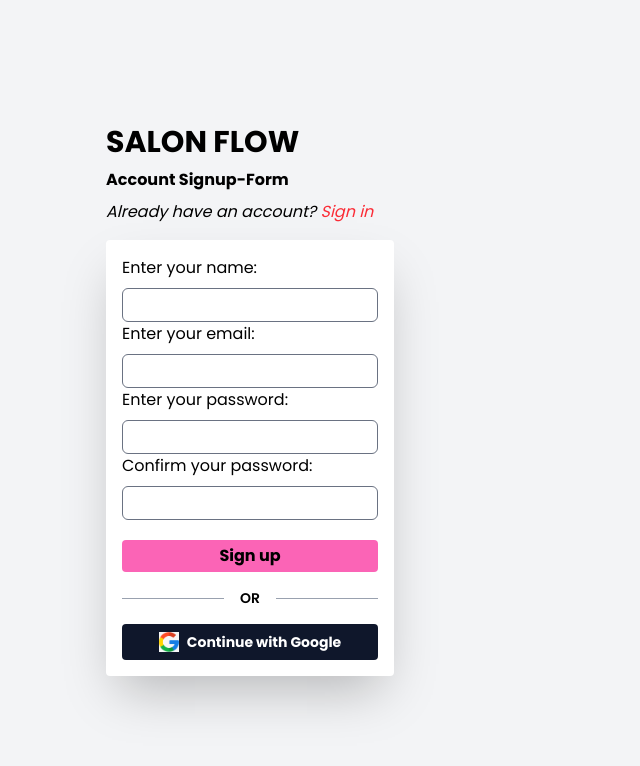
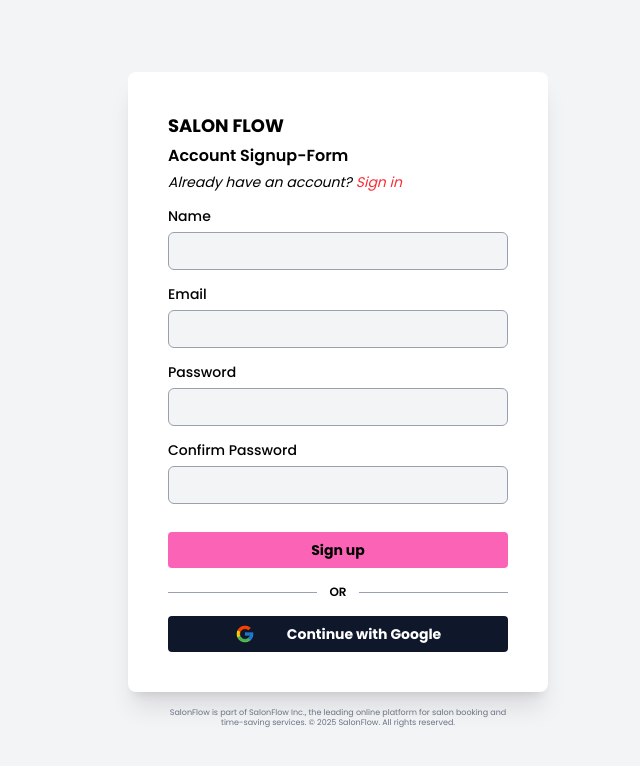
Before and after one commit to Delta-Rwanda/salon-flow, a React (Vite) app: page / in a window 1280 px wide. Shown: the top 766 px of the page, without its empty margins (302-942 px from the left). Built offline with nearby package versions, Linux system fonts and the light colour scheme.

Commit message:
solved eslint issue in signup page

```diff
--- a/index.html
+++ b/index.html
@@ -5,7 +5,10 @@
     <link rel="icon" type="image/svg+xml" href="/vite.svg" />
     <meta name="viewport" content="width=device-width, initial-scale=1.0" />
     <title>Salon flow</title>
-    <link href="https://fonts.googleapis.com/css2?family=Poppins:wght@400;500;600;700&display=swap" rel="stylesheet">
+    <link
+      href="https://fonts.googleapis.com/css2?family=Poppins:wght@400;500;600;700&display=swap"
+      rel="stylesheet"
+    />
   </head>
   <body>
     <div id="root"></div>
--- a/src/index.css
+++ b/src/index.css
@@ -1,5 +1,5 @@
 @import 'tailwindcss';
 
-body{
+body {
   font-family: Poppins;
 }
--- a/src/pages/Signup.jsx
+++ b/src/pages/Signup.jsx
@@ -1,117 +1,135 @@
-import {useState} from 'react';
+import { useState } from 'react';
 
 const Signup = () => {
-    const [name,setName] = useState('');
-    const [email,setEmail] = useState('');
-    const [password,setPassword] = useState('');
-    const [confirmPassword,setConfirmPassword] = useState('');
+  const [name, setName] = useState('');
+  const [email, setEmail] = useState('');
+  const [password, setPassword] = useState('');
+  const [confirmPassword, setConfirmPassword] = useState('');
   const [error, setError] = useState('');
 
-    const handleSubmit = (event) =>{
+  const handleSubmit = (event) => {
     event.preventDefault();
-        if(password===confirmPassword){
-           alert("You successfully created an account!")
+    if (password === confirmPassword) {
+      alert('You successfully created an account!');
+    } else {
+      setError('Password and confirm password are not the same!');
     }
-        else{
-         setError("Password and confirm password are not the same!")
-          return;
-        }
-      }
+  };
+
   return (
-    <div>
-        <div className="flex items-center justify-center min-h-screen bg-gray-100">
-       <div className="flex flex-col items-start px-6 w-full max-w-lg">
-       <h2 className="text-2xl font-bold mb-2 text-center sm:text-3xl">SALON FLOW</h2>
-    <h3 className="text-sm font-bold mb-2 text-center sm:text-base">Account Signup-Form</h3>
-    <h4 className="italic mb-4 text-center sm:text-base">
+    <div className="flex flex-col items-center justify-center min-h-screen bg-gray-100 px-4 sm:px-6">
+      {/* Card */}
+      <div className="bg-white shadow-xl rounded-lg w-full max-w-[420px]">
+        <div className="w-full px-6 sm:px-8 md:px-10 py-8 sm:py-10">
+          {' '}
+          {/* Responsive padding */}
+          <h2 className="text-base sm:text-lg font-bold mb-1 text-left">
+            SALON FLOW
+          </h2>
+          <h3 className="text-sm sm:text-base font-semibold mb-1 text-left">
+            Account Signup-Form
+          </h3>
+          <h4 className="italic text-xs sm:text-sm mb-3 text-left">
             Already have an account?{' '}
             <a href="/signin" className="text-red-500 hover:underline">
               Sign in
             </a>
           </h4>
-    {error && <p className="text-red-500 text-center mb-4">{error}</p>}
-
-    {/* Form container */}
-    <form onSubmit={handleSubmit} className="h-auto w-full sm:w-72 bg-white rounded shadow-2xl justify-start items-center px-4 py-4">
-      {/* Name input */}
-      <div id="name-input">
-        <label htmlFor="name">Enter your name:</label>
+          {error && (
+            <p className="text-red-500 text-sm text-left mb-3">{error}</p>
+          )}
+          <form onSubmit={handleSubmit} className="w-full">
+            <div className="mb-3">
+              <label htmlFor="name" className="text-sm font-medium">
+                Name
+              </label>
               <input
                 type="text"
                 id="name"
                 value={name}
                 onChange={(event) => setName(event.target.value)}
                 required
-          className="border-gray-500 border-solid border-1 rounded-md w-full p-1 mt-2 cursor-pointer hover:bg-gray-200 focus:outline-none"
+                className="w-full p-2 mt-1 border border-gray-400 rounded-md text-sm focus:outline-none bg-gray-100"
               />
             </div>
 
-      {/* Email input */}
-      <div id="email-input">
-        <label htmlFor="email">Enter your email:</label>
+            <div className="mb-3">
+              <label htmlFor="email" className="text-sm font-medium">
+                Email
+              </label>
               <input
                 type="email"
                 id="email"
                 value={email}
                 onChange={(event) => setEmail(event.target.value)}
                 required
-          className="border-gray-500 border-solid border-1 rounded-md w-full p-1 mt-2 cursor-pointer hover:bg-gray-200 focus:outline-none"
+                className="w-full p-2 mt-1 border border-gray-400 rounded-md text-sm focus:outline-none bg-gray-100"
               />
             </div>
 
-      {/* Password input */}
-      <div id="password-input">
-        <label htmlFor="password">Enter your password:</label>
+            <div className="mb-3">
+              <label htmlFor="password" className="text-sm font-medium">
+                Password
+              </label>
               <input
                 type="password"
                 id="password"
                 value={password}
                 onChange={(event) => setPassword(event.target.value)}
                 required
-          className="border-gray-500 border-solid border-1 rounded-md w-full p-1 mt-2 cursor-pointer hover:bg-gray-200 focus:outline-none"
+                className="w-full p-2 mt-1 border border-gray-400 rounded-md text-sm focus:outline-none bg-gray-100"
               />
             </div>
 
-      {/* Confirm password input */}
-      <div id="confirmPassword-input">
-        <label htmlFor="confirm-password">Confirm your password:</label>
+            <div className="mb-4">
+              <label htmlFor="confirm-password" className="text-sm font-medium">
+                Confirm Password
+              </label>
               <input
                 type="password"
                 id="confirm-password"
                 value={confirmPassword}
                 onChange={(event) => setConfirmPassword(event.target.value)}
                 required
-          className="border-gray-500 border-solid border-1 rounded-md w-full p-1 mt-2 cursor-pointer hover:bg-gray-200 focus:outline-none"
+                className="w-full p-2 mt-1 border border-gray-400 rounded-md text-sm focus:outline-none bg-gray-100"
               />
             </div>
 
             <button
               type="submit"
-        className="border-gray-500 w-full bg-pink-400 rounded text-center font-bold mt-5 p-1 hover:bg-slate-600 hover:text-white"
+              className="w-full bg-pink-400 text-sm rounded font-bold mt-3 py-2 hover:bg-slate-600 hover:text-white transition-colors"
             >
               Sign up
             </button>
 
             <div className="flex items-center my-4">
-        <div className="border-t border-gray-400 flex-grow"></div>
-        <span className="mx-4 text-sm font-semibold">OR</span>
-        <div className="border-t border-gray-400 flex-grow"></div>
+              <div className="flex-grow border-t border-gray-400"></div>
+              <span className="mx-3 text-xs font-semibold">OR</span>
+              <div className="flex-grow border-t border-gray-400"></div>
             </div>
 
-      <button className="border-gray-500 w-full bg-slate-900 text-white rounded text-center text-sm font-bold mt-2 p-2 flex items-center justify-center hover:bg-blue-400">
+            <button className="w-full bg-slate-900 text-white rounded text-sm font-bold py-2 flex items-center justify-center hover:bg-blue-400 transition-colors">
               <img
-          src="/assets/GoogleImg.png"
+                src="/assets/Google.png"
                 alt="Google Logo"
-          className="w-5 h-5 mr-2"
+                className="w-5 h-5 mr-8"
               />
               Continue with Google
             </button>
           </form>
         </div>
       </div>
+
+      {/* Footer below the card */}
+      <footer className="mt-4 text-center text-[10px] sm:text-[8px] text-gray-500 leading-tight max-w-[420px] px-6 sm:px-10">
+        <p>
+          SalonFlow is part of SalonFlow Inc., the leading online platform for
+          salon booking and time-saving services. © 2025 SalonFlow. All rights
+          reserved.
+        </p>
+      </footer>
     </div>
+  );
+};
 
-  )
-}
-
-export default Signup
+export default Signup;
```
Also changed, not shown: public/assets/Google.png (added), public/assets/GoogleImg.png (deleted). Lines whose indentation alone changed are shown as unchanged.
